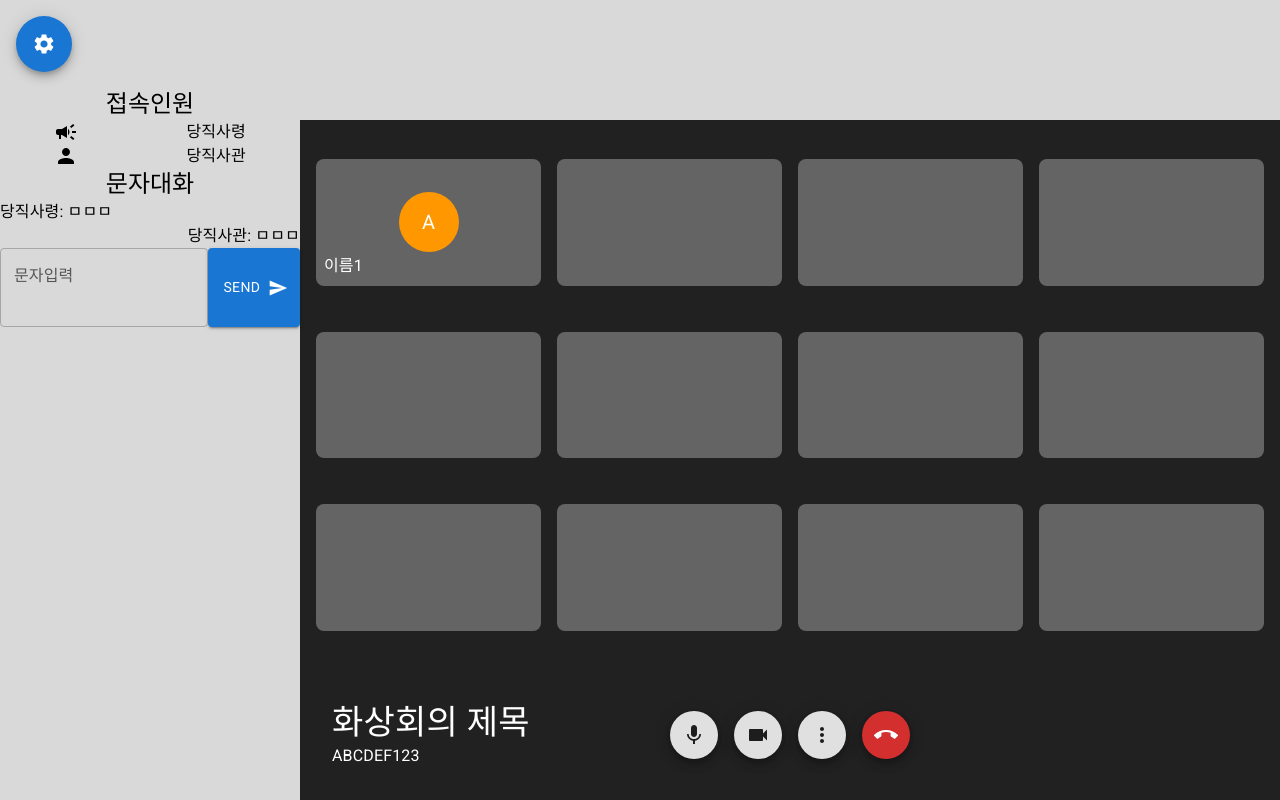
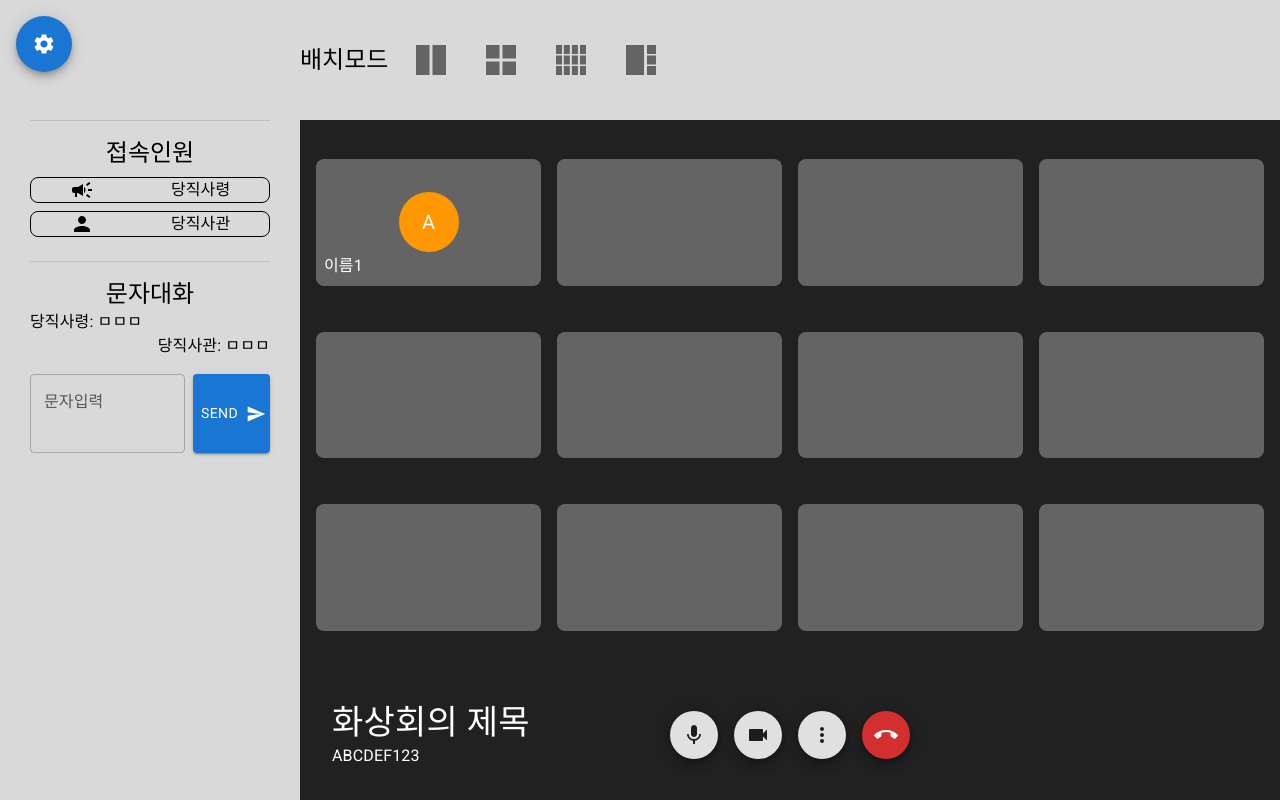
Before and after one commit to osamhack2022/WEB-Mili-Meet-broker_, a Next.js app in the folder frontend/mili-meet/: page /conference in a window 1280 px wide. Built offline with nearby package versions, Linux system fonts and the light colour scheme.

Commit message:
[feature] 화상회의 페이지 ui 구현

```diff
--- /dev/null
+++ b/frontend/mili-meet/src/components/svg.tsx
@@ -0,0 +1,51 @@
+function Dual() {
+  return (
+    <svg viewBox="0 0 100 100" xmlns="http://www.w3.org/2000/svg" style={{ height: '30px' }}>
+      <rect width="45" height="100" style={{ fill: '#646464' }}></rect>
+      <rect width="45" height="100" style={{ fill: '#646464' }} x="55"></rect>
+    </svg>
+  );
+}
+
+function Quad() {
+  return (
+    <svg viewBox="0 0 100 100" xmlns="http://www.w3.org/2000/svg" style={{ height: '30px' }}>
+      <rect style={{ fill: '#646464' }} width="45" height="45"></rect>
+      <rect style={{ fill: '#646464' }} width="45" height="45" x="55"></rect>
+      <rect style={{ fill: '#646464' }} width="45" height="45" y="55"></rect>
+      <rect style={{ fill: '#646464' }} width="45" height="45" y="55" x="55"></rect>
+    </svg>
+  );
+}
+
+function Multiple() {
+  return (
+    <svg viewBox="0 0 100 100" xmlns="http://www.w3.org/2000/svg" style={{ height: '30px' }}>
+      <rect style={{ fill: '#646464' }} width="20" height="30"></rect>
+      <rect style={{ fill: '#646464' }} width="20" height="30" x="26"></rect>
+      <rect style={{ fill: '#646464' }} width="20" height="30" x="53"></rect>
+      <rect style={{ fill: '#646464' }} width="20" height="30" x="80"></rect>
+      <rect style={{ fill: '#646464' }} width="20" height="30" x="0" y="70"></rect>
+      <rect style={{ fill: '#646464' }} width="20" height="30" x="26" y="70"></rect>
+      <rect style={{ fill: '#646464' }} width="20" height="30" x="53" y="70"></rect>
+      <rect style={{ fill: '#646464' }} width="20" height="30" x="80" y="70"></rect>
+      <rect style={{ fill: '#646464' }} width="20" height="30" x="0" y="35"></rect>
+      <rect style={{ fill: '#646464' }} width="20" height="30" x="26" y="35"></rect>
+      <rect style={{ fill: '#646464' }} width="20" height="30" x="53" y="35"></rect>
+      <rect style={{ fill: '#646464' }} width="20" height="30" x="80" y="35"></rect>
+    </svg>
+  );
+}
+
+function OneToN() {
+  return (
+    <svg viewBox="0 0 100 100" xmlns="http://www.w3.org/2000/svg" style={{ height: '30px' }}>
+      <rect style={{ fill: '#646464' }} width="60" height="100"></rect>
+      <rect style={{ fill: '#646464' }} width="30" height="30" x="70"></rect>
+      <rect style={{ fill: '#646464' }} width="30" height="30" x="70" y="70"></rect>
+      <rect style={{ fill: '#646464' }} width="30" height="30" x="70" y="35"></rect>
+    </svg>
+  );
+}
+
+export { Dual, Quad, Multiple, OneToN };
--- a/frontend/mili-meet/src/pages/conference.tsx
+++ b/frontend/mili-meet/src/pages/conference.tsx
@@ -1,5 +1,5 @@
 import { styled } from '@mui/material';
-import { Typography, Fab, Avatar, TextField, Button } from '@mui/material';
+import { Typography, Fab, Avatar, TextField, Button, Divider, IconButton } from '@mui/material';
 import MicIcon from '@mui/icons-material/Mic';
 import VideocamIcon from '@mui/icons-material/Videocam';
 import MoreVertIcon from '@mui/icons-material/MoreVert';
@@ -8,6 +8,7 @@ import CampaignIcon from '@mui/icons-material/Campaign';
 import PersonIcon from '@mui/icons-material/Person';
 import SettingsIcon from '@mui/icons-material/Settings';
 import SendIcon from '@mui/icons-material/Send';
+import { Dual, Multiple, OneToN, Quad } from '../components/svg';
 
 
 const Background = styled('div')({
@@ -22,7 +23,10 @@ const Background = styled('div')({
 const SideBar = styled('div')({
   width: '20%',
   minWidth: '300px',
-  height: '100%'
+  height: '100%',
+  display: 'flex',
+  flexDirection: 'column',
+  justifyContent: 'space-between'
 });
 
 const SettingFab = styled(Fab)`
@@ -36,6 +40,9 @@ const ConnectedUserList = styled('div')`
 const ConnectedUser = styled('div')`
   display: flex;
   justify-content: space-around;
+  margin: .5rem 0;
+  border: 1px solid black;
+  border-radius: .5rem;
 `;
 
 const ChatList = styled('div')`
@@ -45,6 +52,7 @@ const ChatList = styled('div')`
 const SendChat = styled('div')`
   display: flex;
   justify-content: space-around;
+  gap: .5rem;
 `;
 
 // -----------------------------------------------
@@ -58,7 +66,10 @@ const MainContainer = styled('div')({
 const TopBar = styled('div')({
   width: '100%',
   height: '15%',
-  minHeight: '100px'
+  minHeight: '100px',
+  display: 'flex',
+  alignItems: 'center',
+  gap: '1rem'
 });
 
 const Main = styled('div')({
@@ -140,6 +151,8 @@ function Conference() {
     <Background>
       <SideBar>
         <SettingFab color="primary"><SettingsIcon /></SettingFab>
+        <div style={{ height: '85%', display: 'flex', flexDirection: 'column', gap: '1rem', margin: '0 10%' }}>
+          <Divider />
           <ConnectedUserList>
             <Typography variant="h5" sx={{ textAlign: 'center' }}>접속인원</Typography>
             <ConnectedUser>
@@ -151,6 +164,7 @@ function Conference() {
               <Typography>당직사관</Typography>
             </ConnectedUser>
           </ConnectedUserList>
+          <Divider />
           <ChatList>
             <Typography variant="h5" sx={{ textAlign: 'center' }}>문자대화</Typography>
             <Typography sx={{ textAlign: 'left' }}>당직사령: ㅁㅁㅁ</Typography>
@@ -162,9 +176,16 @@ function Conference() {
               Send
             </Button>
           </SendChat>
+        </div>
       </SideBar>
       <MainContainer>
-        <TopBar></TopBar>
+        <TopBar>
+          <Typography variant='h5'>배치모드</Typography>
+          <IconButton size='large'><Dual /></IconButton>
+          <IconButton size='large'><Quad /></IconButton>
+          <IconButton size='large'><Multiple /></IconButton>
+          <IconButton size='large'><OneToN /></IconButton>
+        </TopBar>
         <Main>
           <ConferenceGrid>
             <ConferenceUser>
```
Lines whose indentation alone changed are shown as unchanged.
